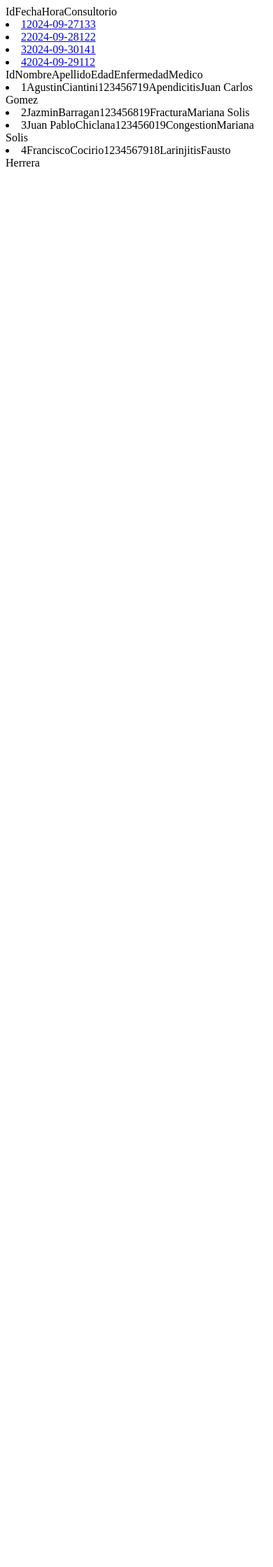
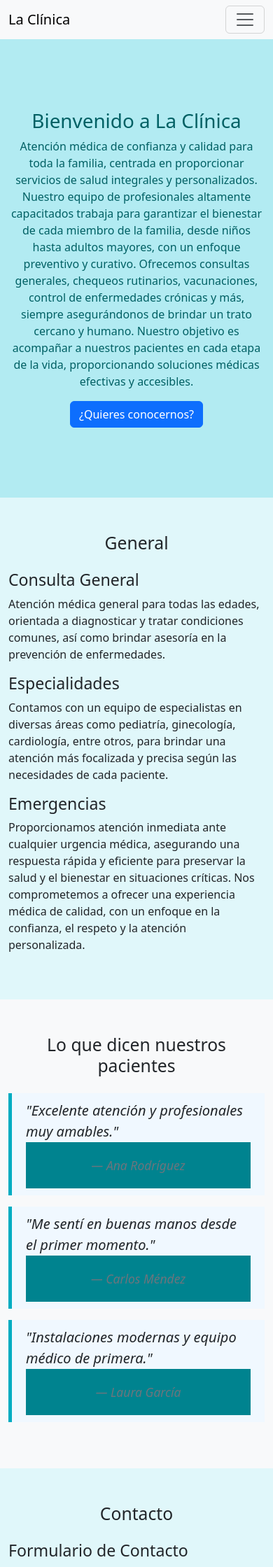
Before and after one commit to agustinciantini/la-clinica-web2-tudai, a PHP site: page / in a window 390 px wide. Shown: the top 2239 px of the page at 70% size. Before the commit the page ends 238 px from the top, so only its background shows below. Run offline with PHP 8.4, Linux system fonts and the light colour scheme; data comes from the database, SQL or seed files in the repository; both versions use the stored data as it was after the commit; some libraries are stand-ins or nearby versions.

Commit message:
Agregado funciones y diseño de página - 26/09/24.

```diff
--- a/app/controllers/controller.php
+++ b/app/controllers/controller.php
@@ -14,11 +14,23 @@ class controller{
         $this->view->showTurns($turns);
     }
     public function getTurnById($id){
-        $turn= $this->model->getTurnById($id);
+        $turn = $this->model->getTurnById($id);
         $this->view->showTurnById($turn);
     }
     public function getCategories(){
         $categories = $this->model->getCategories();
         $this->view->showCategories($categories);
     }
+    public function createTurns($id, $fecha, $hora, $consultorio, $medico, $id_paciente){
+        $create = $this->model->createTurns($id, $fecha, $hora, $consultorio, $medico, $id_paciente);
+        $this->view->showTurnById($id);
+    }
+    public function deleteTurns($id){
+        $delete = $this->model->deleteTurns($id);
+    //  $this->view->showCategories($categories);
+    }
+    public function updateTurns($id, $fecha, $hora, $consultorio, $medico, $id_paciente){
+        $update = $this->model->updateTurns($id, $fecha, $hora, $consultorio, $medico, $id_paciente);
+        $this->view->showTurnById($id);
+    }
 }
--- a/app/models/model.php
+++ b/app/models/model.php
@@ -24,4 +24,16 @@ class model{
         $categories=$query->fetchAll(PDO::FETCH_OBJ);
         return $categories;
     }
+    public function createTurns($id, $fecha, $hora, $consultorio, $medico, $id_paciente){
+        $query=$this->db->prepare("INSERT INTO turno ('id', 'fecha', 'hora', 'consultorio', 'medico', 'id_paciente') VALUES ('?','?','?','?','?','?");
+        $query->execute([$id, $fecha, $hora, $consultorio, $medico, $id_paciente]);
+    }
+    public function deleteTurns($id){
+        $query=$this->db->prepare('DELETE FROM turno WHERE turno . id = ?');
+        $query->execute([$id]);
+    }
+    public function updateTurns($id, $fecha, $hora, $consultorio, $medico, $id_paciente){
+        $query=$this->db->prepare("UPDATE turno SET id ='?','fecha'='?','hora'='?','consultorio'='?','medico'='?','id_paciente'='?' WHERE 1");
+        $query->execute([$id, $fecha, $hora, $consultorio, $medico, $id_paciente]);
+    }
 }
--- a/app/views/view.php
+++ b/app/views/view.php
@@ -1,8 +1,8 @@
 <?php
 
 class view{
-    public function showTurns($turns){
-        //Imprimir todos los turnos.
+    public function showTurns($turns){         //Imprimir todos los turnos.
+
         ?>
         <td>Id</td><td>Fecha</td><td>Hora</td><td>Consultorio</td>
         <br>
@@ -17,8 +17,8 @@ class view{
             <?php
         }
     }
-    public function showTurnById($turn){
-        //Imprimir el turno segun id.
+    public function showTurnById($turn){           //Imprimir el turno segun id.
+
         ?>
         <h3>Listar Item.</h3>
         <td>Id</td><td>Fecha</td><td>Hora</td><td>Consultorio</td><td>Medico</td><td>Id paciente</td>
@@ -32,8 +32,8 @@ class view{
             */ ?>
         <?php
     }
-    public function showCategories($categories){
-        //Imprimir categorias.
+    public function showCategories($categories){         //Imprimir categorias.
+
         ?>
         <td>Id</td><td>Nombre</td><td>Apellido</td><td>Edad</td><td>Enfermedad</td><td>Medico</td>
         <br>
@@ -49,4 +49,17 @@ class view{
             <?php
         }
     }
+
+    public function showCreateTurns($create){         // Imprimir los turnos creados.
+
+
+    }
+
+    public function showDeleteTurns($delete){       // Imprimir los turnos borrados.
+
+    }
+
+    public function showUpdateTurns($update){        // Imprimir los turnos actualizados.
+
+    }
 }
--- a/css/style.css
+++ b/css/style.css
@@ -0,0 +1,32 @@
+body {
+    background-color: #E0F7FA;
+}
+
+.hero {
+    background-color: #B2EBF2;
+    color: #006064;
+    padding: 100px 0;
+    text-align: center;
+}
+
+.services, .testimonials, .contact {
+    padding: 50px 0;
+}
+
+blockquote {
+    background-color: #f0f8ff;
+    border-left: 5px solid #00acc1;
+    padding: 10px 20px;
+    font-style: italic;
+}
+
+footer {
+    background-color: #00838F;
+    color: white;
+    padding: 20px 0;
+    text-align: center;
+}
+
+footer p {
+    margin: 0;
+}
--- /dev/null
+++ b/index.html
@@ -0,0 +1,120 @@
+<!DOCTYPE html>
+<html lang="es">
+<head>
+    <meta charset="UTF-8">
+    <meta name="viewport" content="width=device-width, initial-scale=1.0">
+    <title>La Clínica - Atención Médica</title>
+    <link href="https://cdn.jsdelivr.net/npm/bootstrap@5.3.0-alpha1/dist/css/bootstrap.min.css" rel="stylesheet">
+    <link rel="stylesheet" href="css/style.css">
+</head>
+<body>
+
+    <nav class="navbar navbar-expand-lg navbar-light bg-light">
+        <div class="container">
+            <a class="navbar-brand" href="#">La Clínica</a>
+            <button class="navbar-toggler" type="button" data-bs-toggle="collapse" data-bs-target="#navbarNav" aria-controls="navbarNav" aria-expanded="false" aria-label="Toggle navigation">
+                <span class="navbar-toggler-icon"></span>
+            </button>
+            <div class="collapse navbar-collapse" id="navbarNav">
+                <ul class="navbar-nav ms-auto">
+                    <li class="nav-item"><a class="nav-link" href="#">Inicio</a></li>
+                    <li class="nav-item"><a class="nav-link" href="#">Tarifas</a></li>
+                    <li class="nav-item"><a class="nav-link" href="#">Prevención</a></li>
+                    <li class="nav-item"><a class="nav-link" href="#">Solicitar Turno</a></li>
+                    <li class="nav-item"><a class="nav-link" href="#">Preguntas Frecuentes</a></li>
+                </ul>
+            </div>
+        </div>
+    </nav>
+
+    <div class="hero">
+        <div class="container">
+            <h1>Bienvenido a La Clínica</h1>
+            <p>
+                Atención médica de confianza y calidad para toda la familia, centrada en proporcionar servicios de salud integrales y personalizados. Nuestro equipo de profesionales altamente capacitados trabaja para garantizar el bienestar de cada miembro de la familia, desde niños hasta adultos mayores, con un enfoque preventivo y curativo. Ofrecemos consultas generales, chequeos rutinarios, vacunaciones, control de enfermedades crónicas y más, siempre asegurándonos de brindar un trato cercano y humano. Nuestro objetivo es acompañar a nuestros pacientes en cada etapa de la vida, proporcionando soluciones médicas efectivas y accesibles.</p>
+            <a href="#services" class="btn btn-primary">¿Quieres conocernos?</a>
+        </div>
+    </div>
+
+    <div id="services" class="services">
+        <div class="container">
+            <h2 class="text-center mb-4">General</h2>
+            <div class="row">
+                <div class="col-md-4">
+                    <h3>Consulta General</h3>
+                    <p>Atención médica general para todas las edades, orientada a diagnosticar y tratar condiciones comunes, así como brindar asesoría en la prevención de enfermedades.</p>
+                </div>
+                <div class="col-md-4">
+                    <h3>Especialidades</h3>
+                    <p>Contamos con un equipo de especialistas en diversas áreas como pediatría, ginecología, cardiología, entre otros, para brindar una atención más focalizada y precisa según las necesidades de cada paciente.</p>
+                </div>
+                <div class="col-md-4">
+                    <h3>Emergencias</h3>
+                    <p>Proporcionamos atención inmediata ante cualquier urgencia médica, asegurando una respuesta rápida y eficiente para preservar la salud y el bienestar en situaciones críticas.
+                    Nos comprometemos a ofrecer una experiencia médica de calidad, con un enfoque en la confianza, el respeto y la atención personalizada.</p>
+                </div>
+            </div>
+        </div>
+    </div>
+
+    <div id="testimonials" class="testimonials bg-light">
+        <div class="container">
+            <h2 class="text-center mb-4">Lo que dicen nuestros pacientes</h2>
+            <div class="row">
+                <div class="col-md-4">
+                    <blockquote class="blockquote">
+                        <p>"Excelente atención y profesionales muy amables."</p>
+                        <footer class="blockquote-footer">Ana Rodríguez</footer>
+                    </blockquote>
+                </div>
+                <div class="col-md-4">
+                    <blockquote class="blockquote">
+                        <p>"Me sentí en buenas manos desde el primer momento."</p>
+                        <footer class="blockquote-footer">Carlos Méndez</footer>
+                    </blockquote>
+                </div>
+                <div class="col-md-4">
+                    <blockquote class="blockquote">
+                        <p>"Instalaciones modernas y equipo médico de primera."</p>
+                        <footer class="blockquote-footer ">Laura García</footer>
+                    </blockquote>
+                </div>
+            </div>
+        </div>
+    </div>
+
+    <div id="contact" class="contact">
+        <div class="container">
+            <h2 class="text-center mb-4">Contacto</h2>
+            <div class="row justify-content-center">
+                <div class="col-md-6">
+                    <h3>Formulario de Contacto</h3>
+                    <form>
+                        <div class="mb-3">
+                            <label for="name" class="form-label">Nombre</label>
+                            <input type="text" class="form-control" id="name" placeholder="Ingresa tu nombre">
+                        </div>
+                        <div class="mb-3">
+                            <label for="email" class="form-label">Correo Electrónico</label>
+                            <input type="email" class="form-control" id="email" placeholder="Ingresa tu correo">
+                        </div>
+                        <div class="mb-3">
+                            <label for="message" class="form-label">Mensaje</label>
+                            <textarea class="form-control" id="message" rows="3" placeholder="Escribe tu mensaje"></textarea>
+                        </div>
+                        <button type="submit" class="btn btn-primary">Enviar</button>
+                    </form>
+                </div>
+            </div>
+        </div>
+    </div>
+
+
+    <footer>
+        <p>&copy; 2024 La Clínica. Todos los derechos reservados.</p>
+        <p>Síguenos en nuestras redes sociales.</p>
+    </footer>
+
+    <script src="https://cdn.jsdelivr.net/npm/bootstrap@5.3.0-alpha1/dist/js/bootstrap.bundle.min.js"></script>
+</body>
+</html>
--- a/router.php
+++ b/router.php
@@ -20,6 +20,7 @@ switch ($params[0]) {
     $controller=new controller();
     $controller->getTurnById($params[1]);
     break;
+
     /*case 'home':
         showHome();
         break;
@@ -35,7 +36,6 @@ switch ($params[0]) {
     case 'prevencion':
         showPrevencion();
         break;
-
     case 'index':
         showIndex();
         break;*/
--- a/src/sections.php
+++ b/src/sections.php
@@ -1,4 +1,4 @@
-<?php
+<!-- <?php
 function showHome(){
     include_once 'templates/header.php';
     echo "<div class='header-gradiente'></div>
@@ -48,4 +48,4 @@ function showPrevencion(){
 function showIndex(){
     require_once 'index.html';
 }
-?>
+?> -->
```
Also changed, not shown: clinica.sql (+32 -9 lines), css/estilo.css (deleted, +0 -254 lines), Imagenes/fondoClinica.jpg (deleted), Imagenes/icon.png (deleted), README.md.
